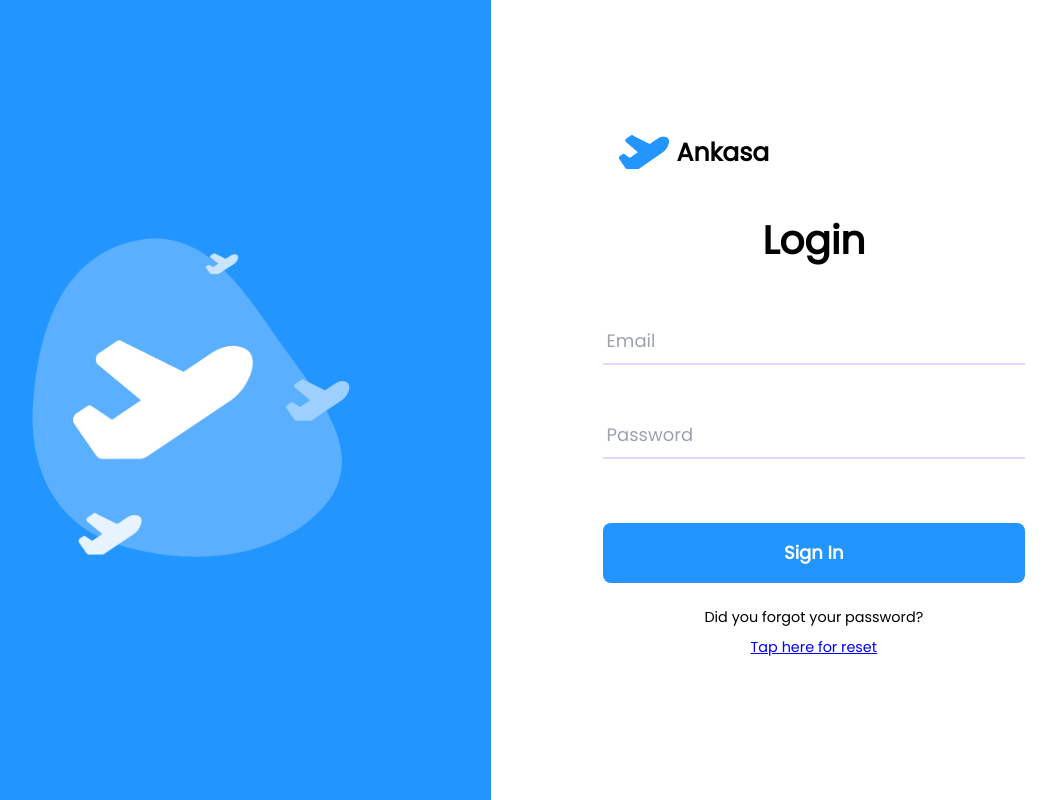
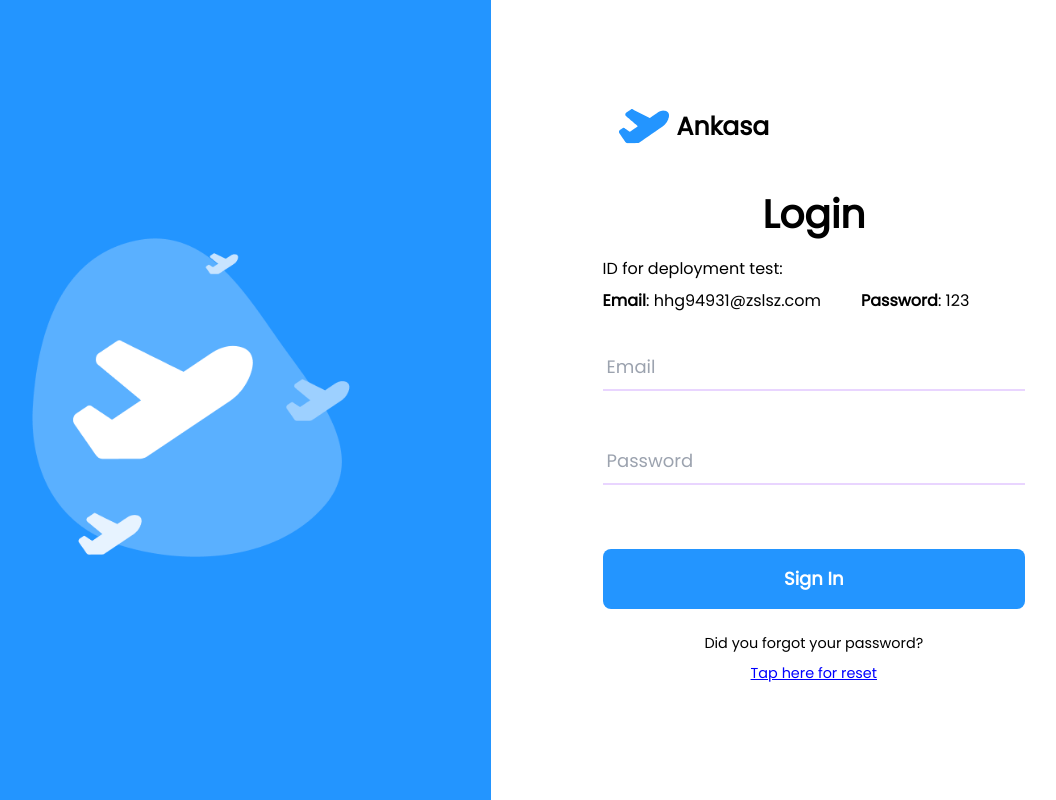
Before and after one commit to yosuanovry/ankasafy_fe, a Next.js app: page /auth/login in a window 1280 px wide. Shown: the whole page, without its empty margins (143-1199 px from the left). Built offline with nearby package versions, Linux system fonts and the light colour scheme.

Commit message:
add login id for testing

```diff
--- a/src/pages/auth/login.jsx
+++ b/src/pages/auth/login.jsx
@@ -62,8 +62,15 @@ function Login() {
         </div>
         <div className="flex flex-col justify-center items-center my-6">
           <h1 className="font-bold text-lg sm:text-4xl">Login</h1>
+          <div className="w-full mt-2">
+          <h5 className="mt-5">ID for deployment test:</h5>
+          <div className="flex gap-10">
+          <h5 className="mt-2"><span className="font-bold">Email</span>: hhg94931@zslsz.com</h5>
+          <h5 className="mt-2"><span className="font-bold">Password</span>: 123</h5>
+          </div>
+          </div>
           <form className="w-full" onSubmit={userLogin}>
-            <div className="flex justify-center w-full lg:mt-10">
+            <div className="flex justify-center w-full lg:mt-2">
               <input
                 value={email}
                 onChange={(e) => setEmail(e.target.value)}
```
